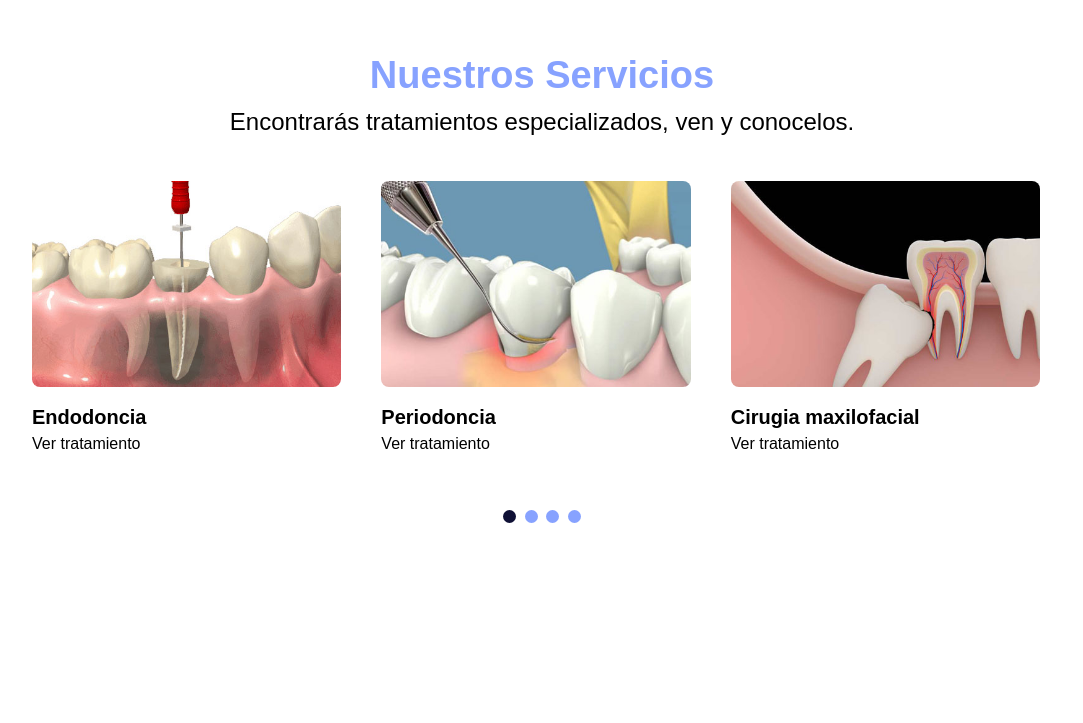
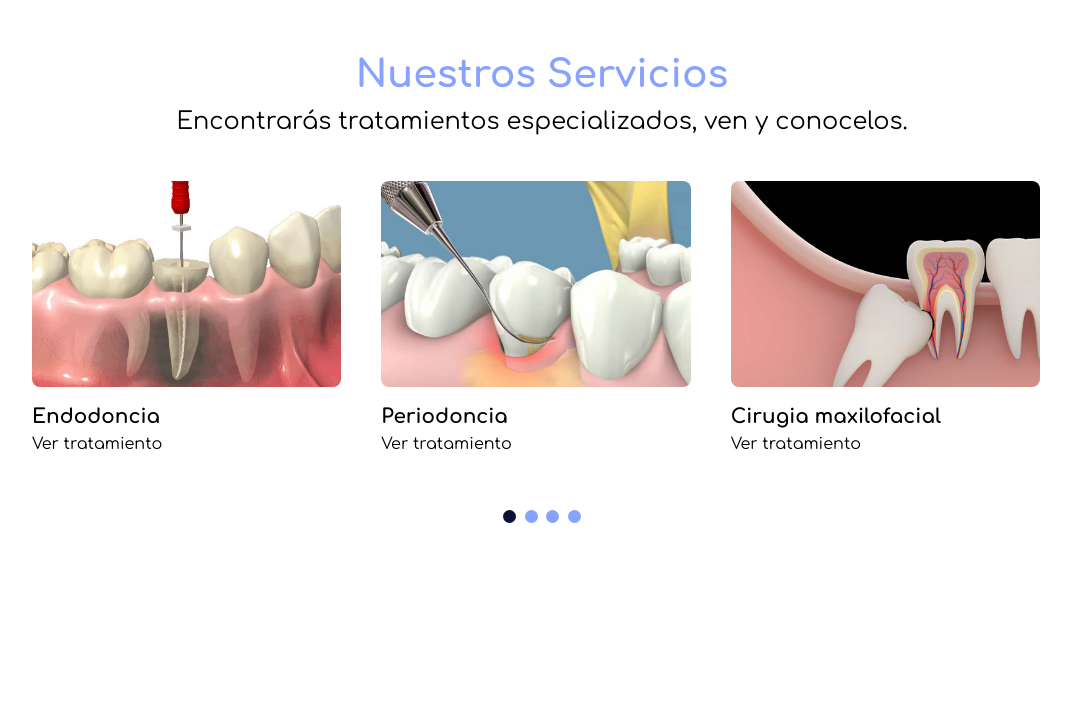
Before and after one commit to TaurusComunity/DentSAlud93, an Astro site: page / in a window 1280 px wide. Shown: the part 697-1420 px from the top of the page, without its empty margins (98-1181 px from the left). Built offline with nearby package versions, Linux system fonts and the light colour scheme; Astro itself is replaced by a stand-in of ours.

Commit message:
se añade tipografia comfortaa

```diff
--- a/src/layouts/Layout.astro
+++ b/src/layouts/Layout.astro
@@ -16,6 +16,9 @@ import 'aos/dist/aos.css'
 		<meta name="viewport" content="width=device-width" />
 		<link rel="icon" type="image/svg+xml" href="/favicon.svg" />
 		<link rel="stylesheet" href="/styles/global.css">
+		<link rel="preconnect" href="https://fonts.googleapis.com">
+<link rel="preconnect" href="https://fonts.gstatic.com" crossorigin>
+<link href="https://fonts.googleapis.com/css2?family=Comfortaa:wght@300..700&family=Outfit:wght@100..900&display=swap" rel="stylesheet">
 		<meta name="generator" content={Astro.generator} />
 		<title>{title}</title>
 	</head>
```
